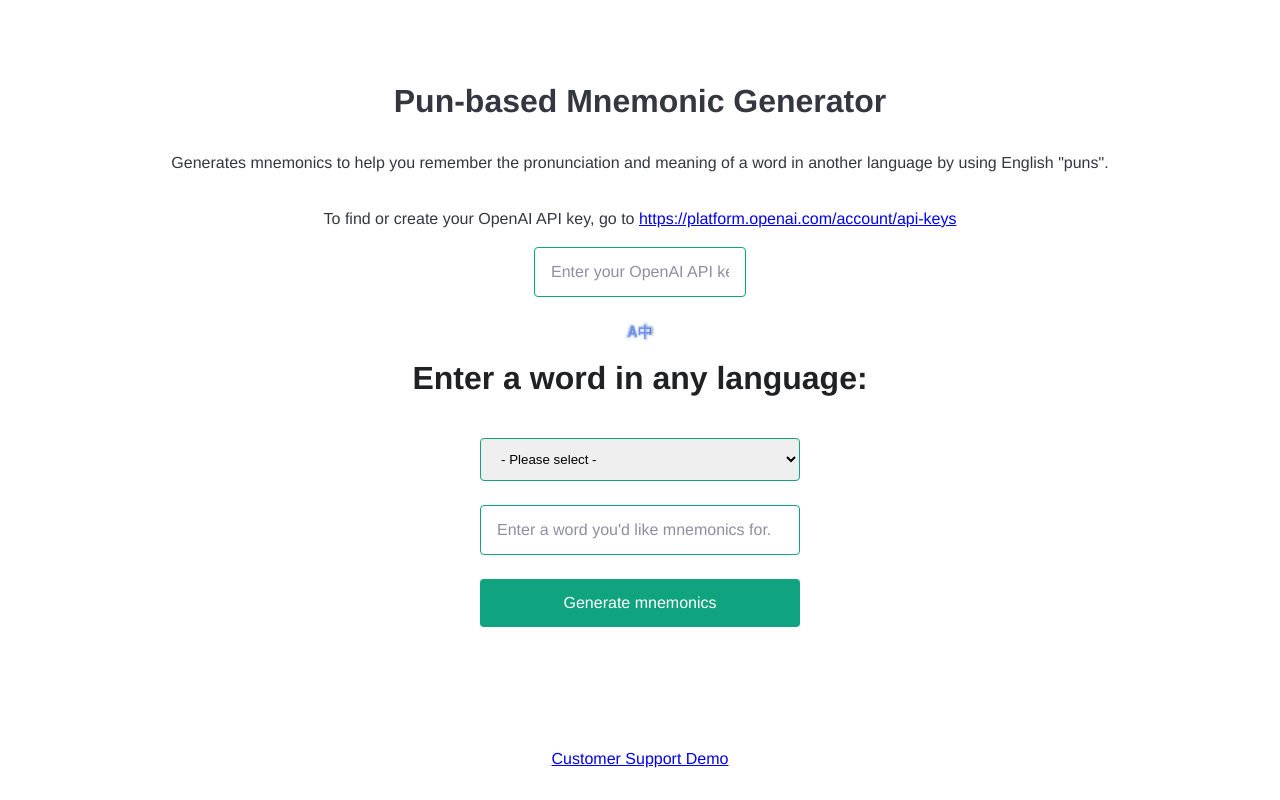
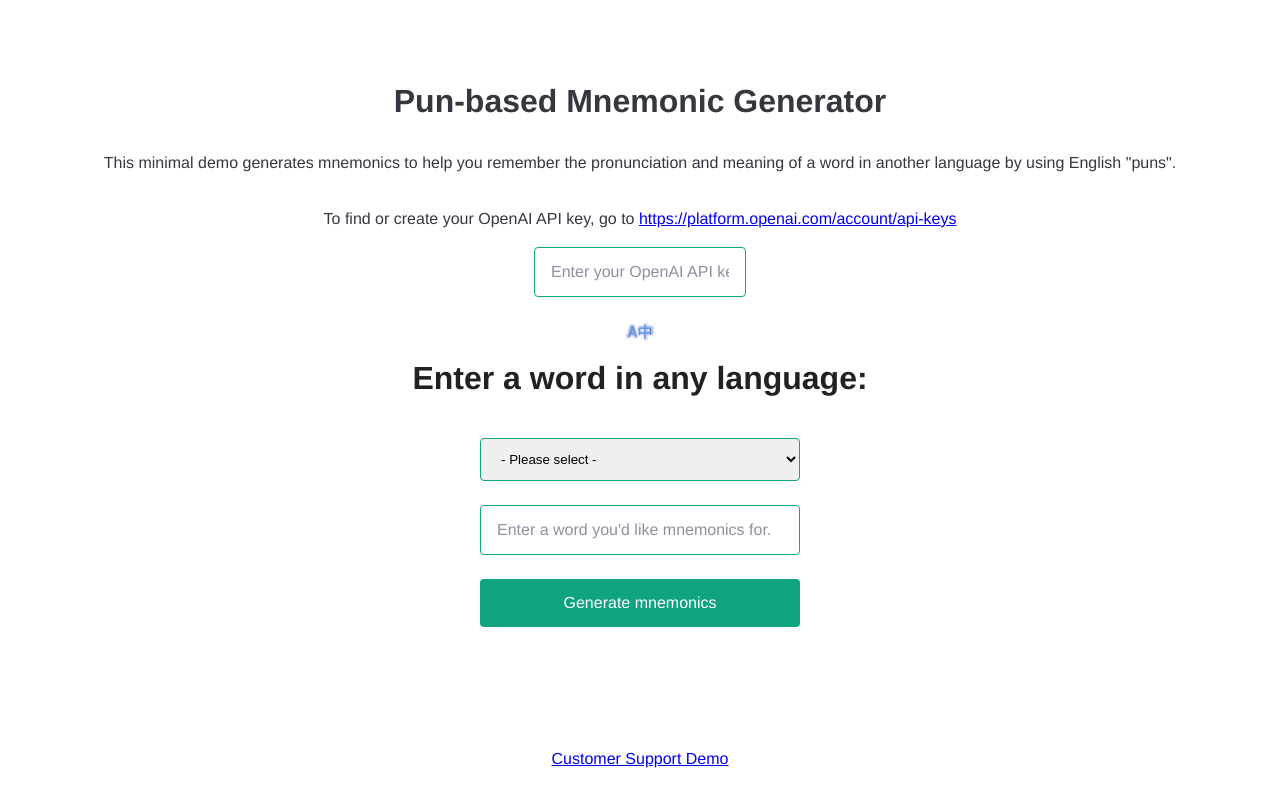
Before and after one commit to hchiam/learning-prompt-eng, a Next.js app in the folder example_prompts/: page / in a window 1280 px wide. Built offline with nearby package versions, Linux system fonts and the light colour scheme; a web font is replaced by a local one.

Commit message:
point out minimal demo

```diff
--- a/example_prompts/pages/index.js
+++ b/example_prompts/pages/index.js
@@ -141,7 +141,7 @@ export default function Home() {
 
       <main className={styles.main}>
         <h1>Pun-based Mnemonic Generator</h1>
-        <p>Generates mnemonics to help you remember the pronunciation and meaning of a word in another language by using English "puns".</p>
+        <p>This minimal demo generates mnemonics to help you remember the pronunciation and meaning of a word in another language by using English "puns".</p>
         <p className={declutter ? styles.declutter : styles.center}>
           To find or create your OpenAI API key, go to{" "}
           <a
```
